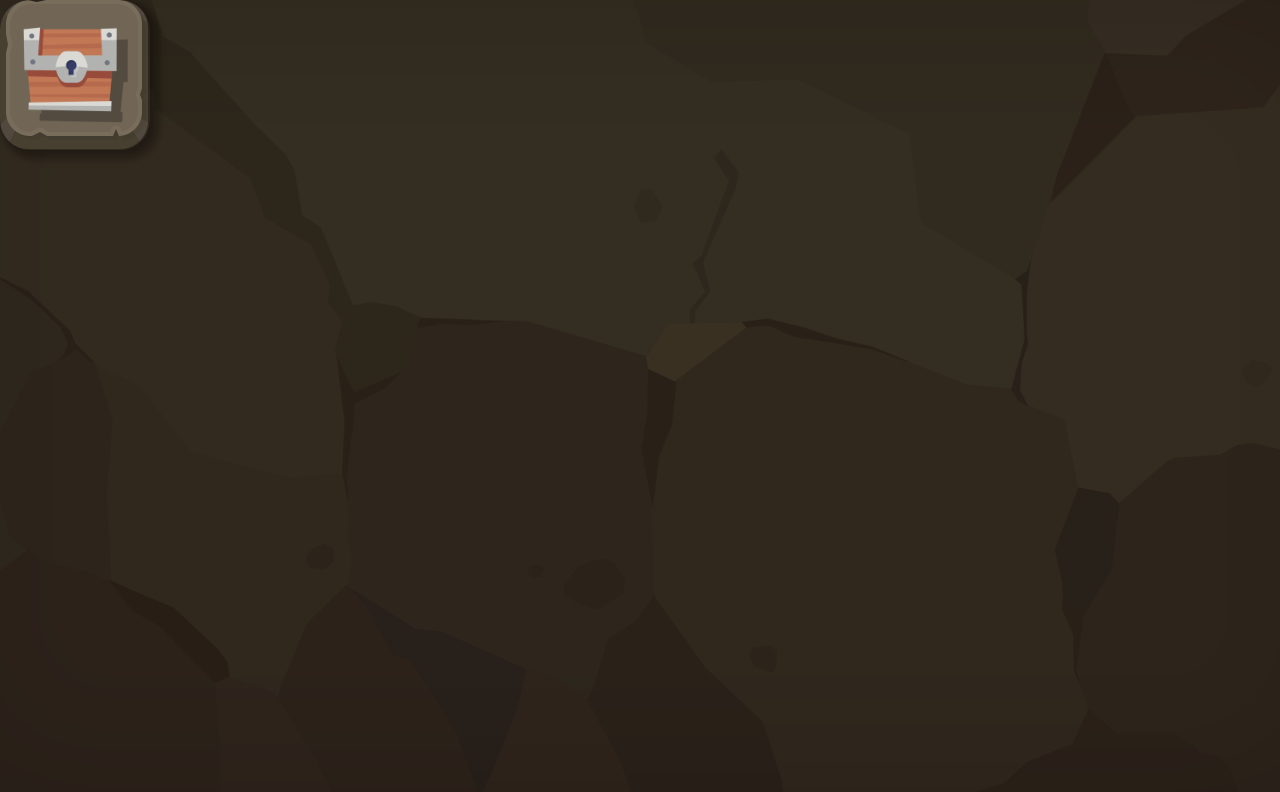
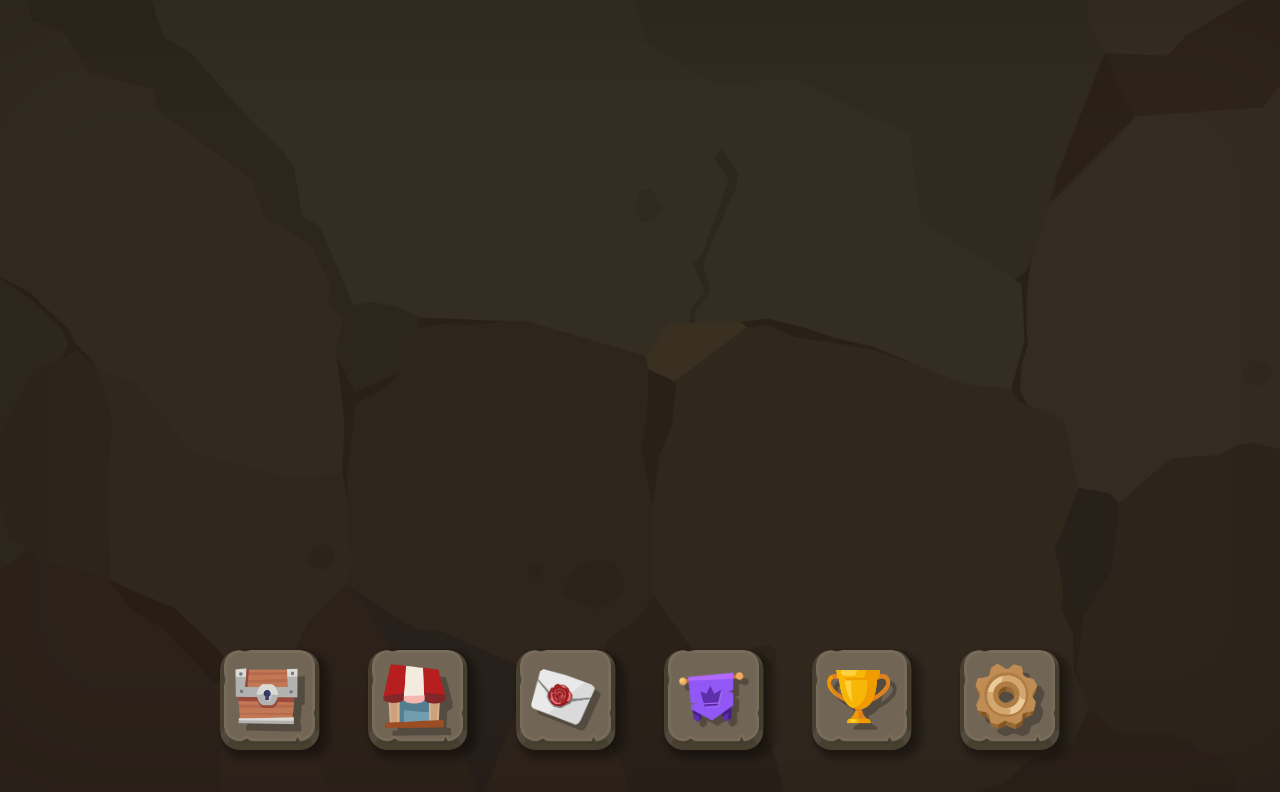
Before and after one commit to kennethlenaerts/mjr, an Angular app: page / in a window 1280 px wide. Shown: the top 792 px of the page. Built offline with nearby package versions, Linux system fonts and the light colour scheme.

Commit message:
Add main layout

```diff
--- /dev/null
+++ b/src/app/app.component.scss
@@ -0,0 +1,27 @@
+:host {
+  display: grid;
+  grid-template-areas:
+    'header'
+    'main'
+    'menu';
+  grid-template-rows: 200px 1fr 200px;
+  height: 100%;
+  justify-items: center;
+}
+
+#header {
+  grid-area: header;
+}
+
+#main {
+  grid-area: main;
+}
+
+#menu {
+  grid-area: menu;
+  display: grid;
+  grid-template-columns: repeat(6, 100px);
+  grid-gap: 3rem;
+  justify-items: center;
+  align-items: center;
+}
--- a/src/app/app.component.ts
+++ b/src/app/app.component.ts
@@ -3,11 +3,15 @@ import { Component } from '@angular/core';
 @Component({
   selector: 'app-root',
   template: `
-    <app-button [icon]="'treasure'"></app-button>
-    <router-outlet></router-outlet>
+    <nav id="menu">
+      <app-button [icon]="'treasure'"></app-button>
+      <app-button [icon]="'shop'"></app-button>
+      <app-button [icon]="'envelope'"></app-button>
+      <app-button [icon]="'mission'"></app-button>
+      <app-button [icon]="'trophy'"></app-button>
+      <app-button [icon]="'setting'"></app-button>
+    </nav>
   `,
-  styles: []
+  styleUrls: ['app.component.scss']
 })
-export class AppComponent {
-  title = 'game';
-}
+export class AppComponent {}
--- a/src/app/components/button/button.component.scss
+++ b/src/app/components/button/button.component.scss
@@ -5,22 +5,26 @@ button {
   transition: all 250ms ease-out;
 
   &:hover {
-    cursor: pointer;
     transform: translateY(4px);
     box-shadow: 1px 1px 1px rgba(0, 0, 0, .5);
   }
 }
 
 .menu {
-  height: 150px;
-  width: 150px;
-  border-radius: 30px;
+  height: 100px;
+  width: 100px;
+  border-radius: 20px;
   background: url('src/assets/buttons/btn_menu.png');
   background-repeat: no-repeat;
+  background-size: contain;
 
   display: grid;
   justify-items: center;
   align-items: center;
+
+  &:hover {
+    cursor: pointer;
+  }
 
 }
 
--- a/src/app/components/index.ts
+++ b/src/app/components/index.ts
@@ -1,8 +1,11 @@
+import { UserStatsComponent } from './user-stats/user-stats.component';
 import { ButtonComponent } from './button/button.component';
 
 export * from './button/button.component';
+export * from './user-stats/user-stats.component';
 
 // prettier-ignore
 export const components = [
   ButtonComponent,
+  UserStatsComponent,
 ]
--- /dev/null
+++ b/src/app/components/user-stats/user-stats.component.ts
@@ -0,0 +1,19 @@
+import { Component, OnInit } from '@angular/core';
+
+@Component({
+  selector: 'app-user-stats',
+  template: `
+    <p>
+      user-stats works!
+    </p>
+  `,
+  styles: []
+})
+export class UserStatsComponent implements OnInit {
+
+  constructor() { }
+
+  ngOnInit() {
+  }
+
+}
--- a/src/styles.scss
+++ b/src/styles.scss
@@ -2,8 +2,8 @@
 
 html,
 body {
-  height: 100%;
-  width: 100%;
+  height: 100vh;
+  width: 100vw;
   margin: 0;
   padding: 0;
 }
```
